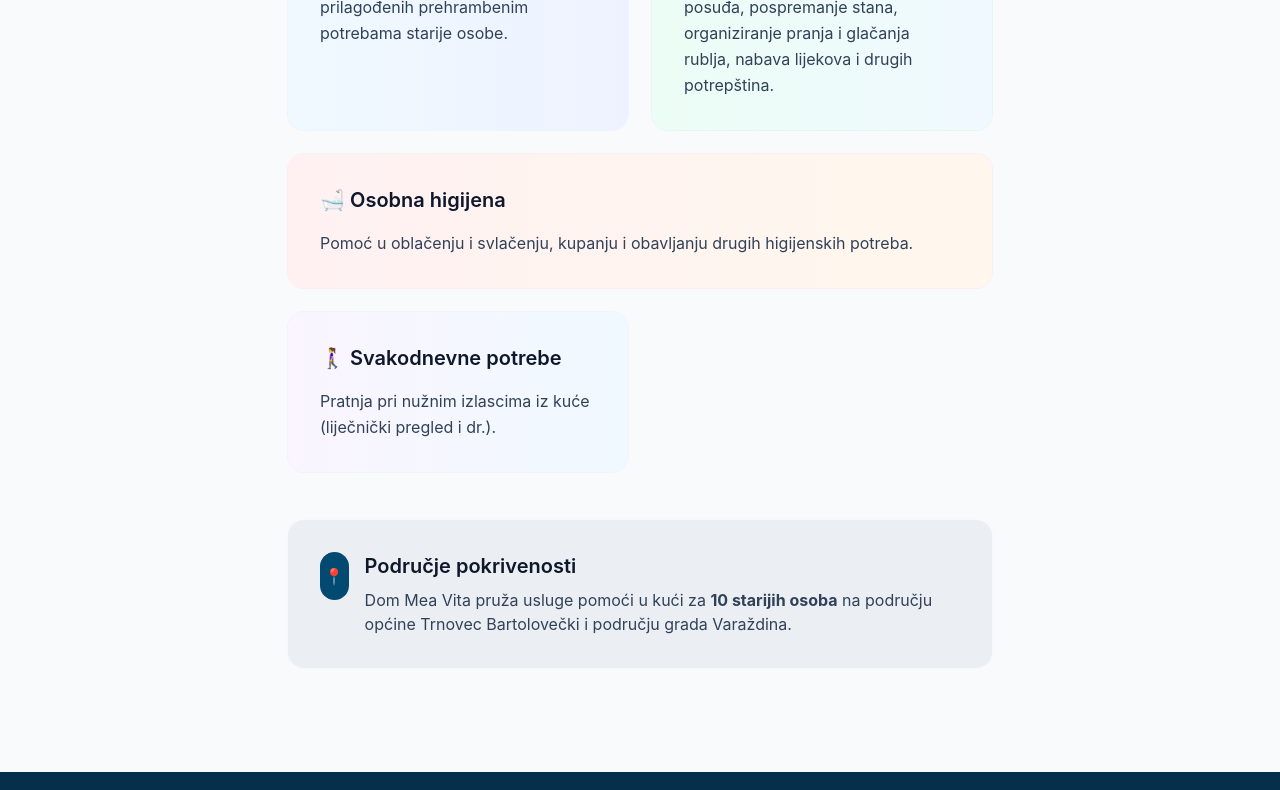
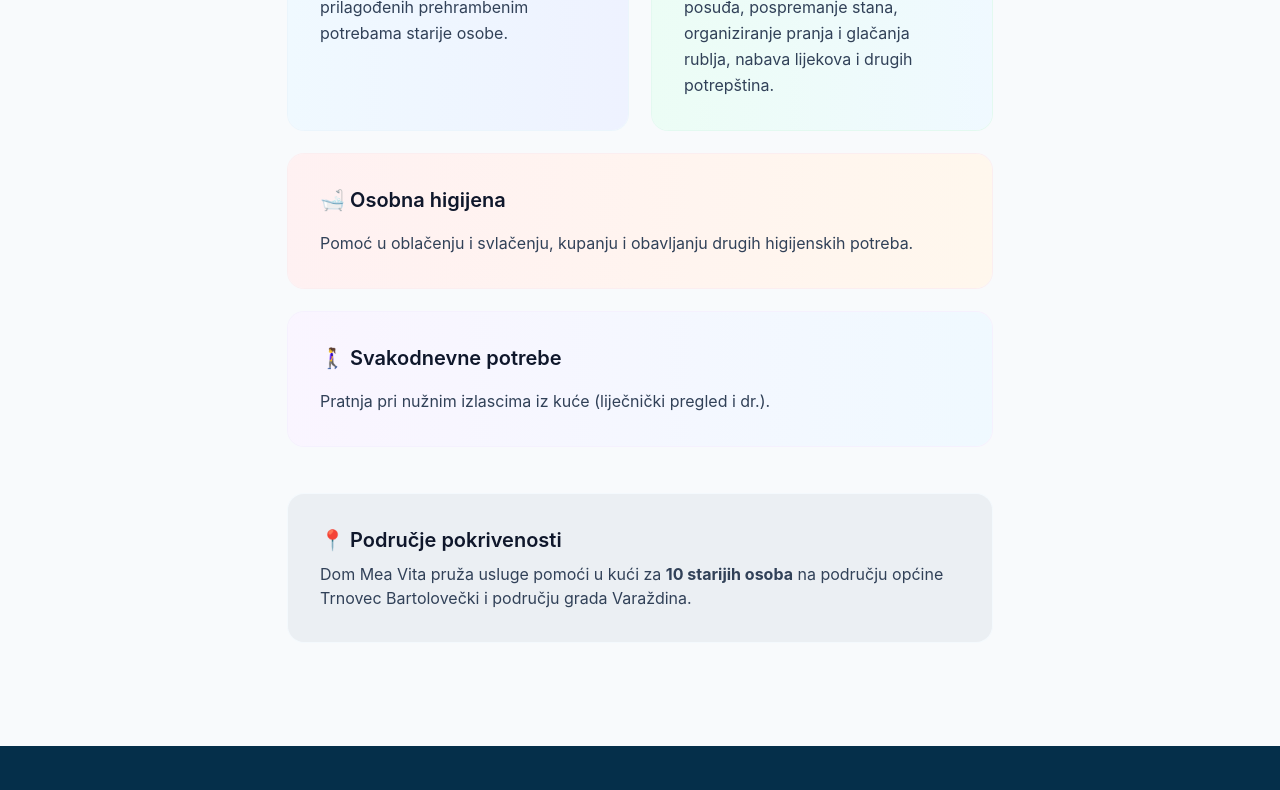
Before and after one commit to ljubo9/mea-vita, a React (Vite) app: page /usluge/pomoc-u-kuci in a window 1280 px wide. Shown: the part 449-1239 px from the top of the page. Built offline with nearby package versions, Linux system fonts and the light colour scheme.

Commit message:
new email, picture logic fixed

```diff
--- a/src/About.jsx
+++ b/src/About.jsx
@@ -1,5 +1,6 @@
 import InfiniteTaggedMarquee from "./InfiniteTaggedMarquee";
 import { GALLERY } from "./data/galleryData";
+import logo from "./assets/logo.jpg"
 
 export default function About() {
   return (
@@ -11,7 +12,7 @@ export default function About() {
       <div className="grid grid-cols-1 gap-8 lg:grid-cols-2 lg:items-start">
         <div className="overflow-hidden rounded-xl border border-slate-200 bg-white p-6">
           <img
-            src="src/assets/logo.jpg"
+            src={ logo }
             alt="Dom za starije Mea Vita"
             className="w-full h-72 sm:h-96 object-contain"
           />
--- a/src/Home.jsx
+++ b/src/Home.jsx
@@ -1,6 +1,7 @@
 import { Link } from "react-router-dom";
 import InfiniteTaggedMarquee from "./InfiniteTaggedMarquee";
 import { GALLERY } from "./data/galleryData";
+import dom from "./assets/dom iz profila.jpg";
 
 function coverFor(tag) {
   return GALLERY.find((x) => x.tag === tag)?.src;
@@ -17,7 +18,7 @@ export default function Home() {
   return (
     <section className="space-y-6">
       <img
-        src="src/assets/dom iz profila.jpg"
+        src={ dom }
         alt="Dom za starije Mea Vita"
         className="mx-auto block w-full max-w-6xl h-64 sm:h-80 md:h-96 rounded-xl object-cover border border-slate-200"
       />
--- a/src/OrganiziranoStanovanje.jsx
+++ b/src/OrganiziranoStanovanje.jsx
@@ -45,12 +45,9 @@ export default function OrganiziranoStanovanje() {
 
         <div className="mt-12 rounded-2xl bg-sky-950/5 p-8 ring-1 ring-sky-100/20">
           <div className="flex items-start gap-4">
-            <div className="flex h-12 w-12 items-center justify-center rounded-2xl bg-sky-900 text-sky-50">
-              🏡
-            </div>
             <div>
               <h3 className="text-xl font-semibold text-slate-900 mb-2">
-                Topla i domaća atmosfera
+                🏡 Topla i domaća atmosfera
               </h3>
               <p className="text-slate-700">
                 Ova jedinica pruža korisnicima smještaj u toploj i domaćoj atmosferi te korisnici mogu prema svojim željama sa ili bez pomoći našeg stručnog osoblja kuhati razna jela i peći kolače, gledati televizor u boravku ili odmarati u svojoj sobi gledajući televizor ili čitajući knjigu.
--- a/src/PomocUKuci.jsx
+++ b/src/PomocUKuci.jsx
@@ -40,7 +40,7 @@ export default function PomocUKuci() {
             </p>
           </div>
 
-          <div className="rounded-2xl bg-gradient-to-r from-purple-50 to-sky-50 p-8 ring-1 ring-purple-100/50">
+          <div className="lg:col-span-2 rounded-2xl bg-gradient-to-r from-purple-50 to-sky-50 p-8 ring-1 ring-purple-100/50">
             <h2 className="text-xl font-semibold text-slate-900 mb-4">
               🚶‍♀️ Svakodnevne potrebe
             </h2>
@@ -52,12 +52,9 @@ export default function PomocUKuci() {
 
         <div className="mt-12 rounded-2xl bg-sky-950/5 p-8 ring-1 ring-sky-100/20">
           <div className="flex items-start gap-4">
-            <div className="flex h-12 w-12 items-center justify-center rounded-2xl bg-sky-900 text-sky-50">
-              📍
-            </div>
             <div>
               <h3 className="text-xl font-semibold text-slate-900 mb-2">
-                Područje pokrivenosti
+                📍 Područje pokrivenosti
               </h3>
               <p className="text-slate-700">
                 Dom Mea Vita pruža usluge pomoći u kući za <strong>10 starijih osoba</strong> na području općine Trnovec Bartolovečki i području grada Varaždina.
```
Also changed, not shown: 1 other file (tests, documents, lock files or other folders).
